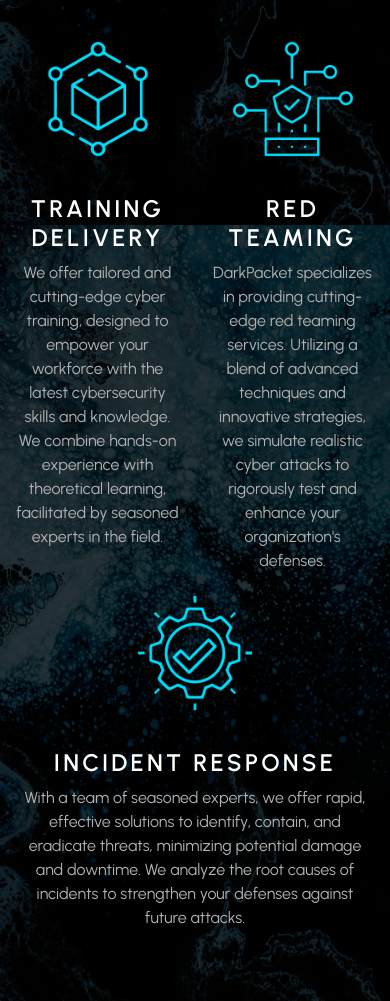
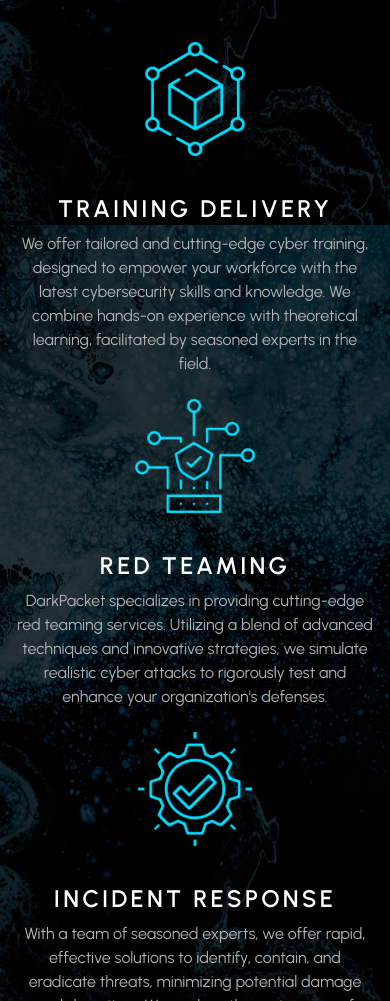
Before and after one commit to DarkPacket-Security/darkpacket.ca, a plain HTML site: page index.html in a window 390 px wide. Shown: the part 619-1620 px from the top of the page. Drawn offline with Linux system fonts and the light colour scheme.

Commit message:
support mobile layout

```diff
--- a/index.html
+++ b/index.html
@@ -67,17 +67,17 @@
           </div>
         </div>
         <div class="row services justify-content-lg-center">
-          <div class="col col-lg-3 text-center">
+          <div class="col col-lg-3 col-12 text-center">
             <img src="images/training.png" style="width:8rem"/>
             <h3>TRAINING DELIVERY</h3>
             <p>We offer tailored and cutting-edge cyber training, designed to empower your workforce with the latest cybersecurity skills and knowledge. We combine hands-on experience with theoretical learning, facilitated by seasoned experts in the field.</p>
           </div>
-          <div class="col col-lg-3 text-center">
+          <div class="col col-lg-3 col-12 text-center">
             <img src="images/redteam.png" style="width:8rem"/>
             <h3>RED TEAMING</h3>
             <p>DarkPacket specializes in providing cutting-edge red teaming services. Utilizing a blend of advanced techniques and innovative strategies, we simulate realistic cyber attacks to rigorously test and enhance your organization's defenses.</p>
           </div>
-          <div class="col col-lg-3 text-center">
+          <div class="col col-lg-3 col-12 text-center">
             <img src="images/ir.png" style="width:8rem"/>
             <h3>INCIDENT RESPONSE</h3>
             <p>With a team of seasoned experts, we offer rapid, effective solutions to identify, contain, and eradicate threats, minimizing potential damage and downtime. We analyze the root causes of incidents to strengthen your defenses against future attacks.</p>
```
